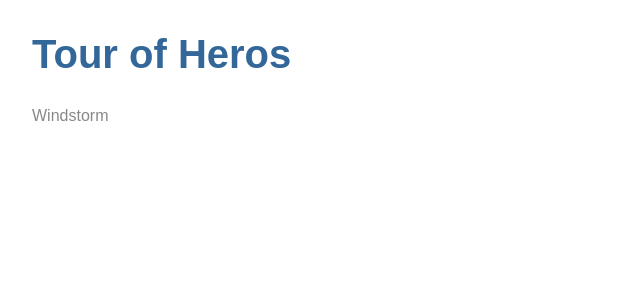
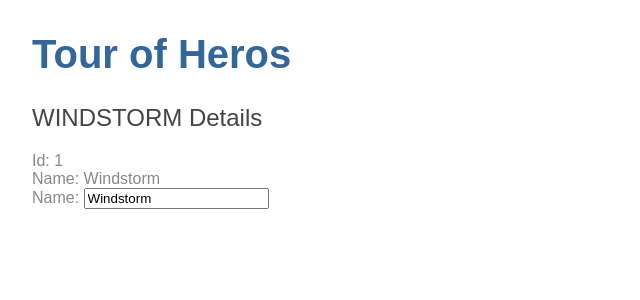
Before and after one commit to aclawson-clawsonanalytics/angular-intro, an Angular app: page / in a window 1280 px wide. Shown: the top 300 px of the page, without its empty margins (0-640 px from the left). Built offline with nearby package versions, Linux system fonts and the light colour scheme.

Commit message:
Add two-way binding to input element on UI.

```diff
--- a/src/app/app.module.ts
+++ b/src/app/app.module.ts
@@ -4,6 +4,7 @@
 
 import { AppComponent } from './app.component';
 import { HeroesComponent } from './heroes/heroes.component';
+import { FormsModule } from '@angular/forms';
 
 
 @NgModule({
@@ -12,7 +13,8 @@
     HeroesComponent
   ],
   imports: [
-    BrowserModule
+    BrowserModule,
+    FormsModule
   ],
   providers: [],
   bootstrap: [AppComponent]
--- /dev/null
+++ b/src/app/hero.ts
@@ -0,0 +1,4 @@
+export class Hero {
+  id: number;
+  name: string;
+}
--- a/src/app/heroes/heroes.component.html
+++ b/src/app/heroes/heroes.component.html
@@ -1 +1,9 @@
-{{hero}}
+<h2>{{hero.name | uppercase}} Details</h2>
+<div><span>Id: </span>{{hero.id}}</div>
+<div><span>Name: </span>{{hero.name}}</div>
+
+<div>
+  <label>Name:
+    <input [(ngModel)]="hero.name" placeholder="name">
+  </label>
+</div>
--- a/src/app/heroes/heroes.component.ts
+++ b/src/app/heroes/heroes.component.ts
@@ -1,4 +1,5 @@
 import { Component, OnInit } from '@angular/core';
+import { Hero } from '../hero';
 
 @Component({
   selector: 'app-heroes',
@@ -6,7 +7,10 @@
   styleUrls: ['./heroes.component.css']
 })
 export class HeroesComponent implements OnInit {
-  hero = 'Windstorm';
+  hero: Hero = {
+    id: 1,
+    name: 'Windstorm'
+  }
   constructor() { }
 
   ngOnInit() {
```
